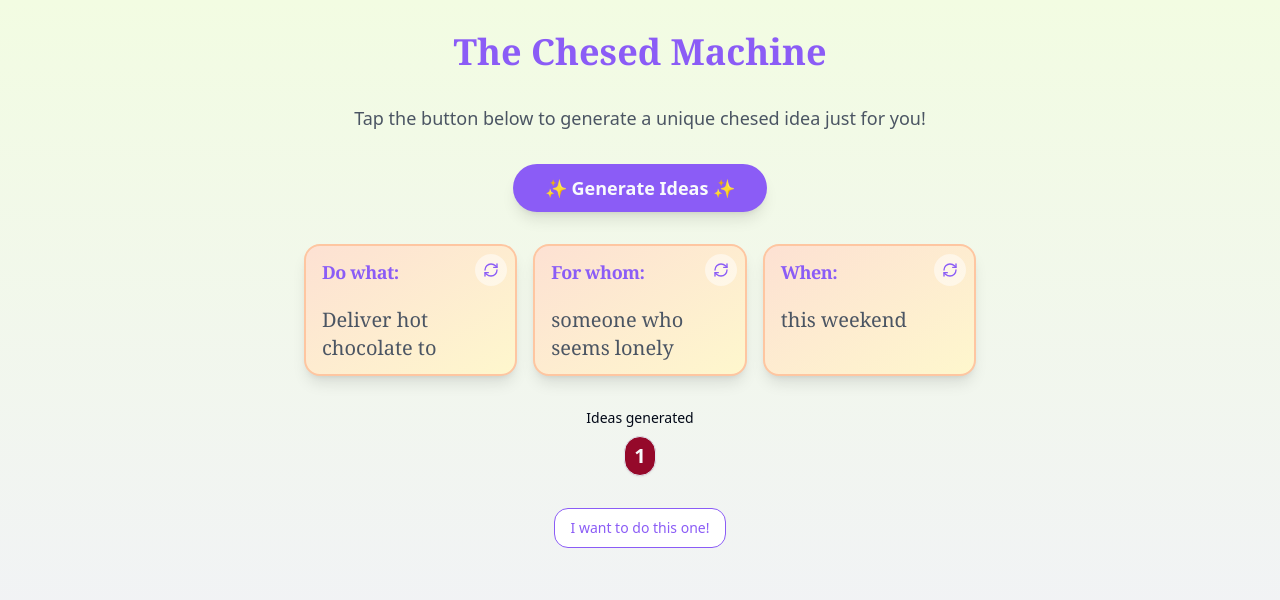
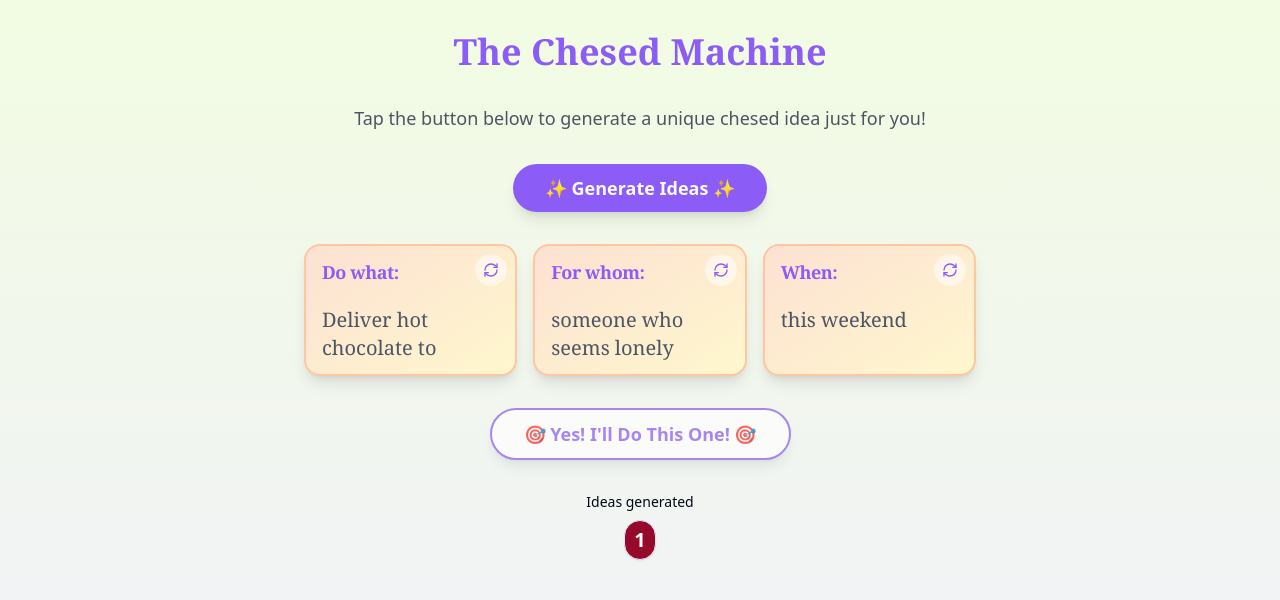
Before and after one commit to stiebeldavid/chesed-machine-netlify, a React (Vite) app: page / in a window 1280 px wide. Shown: the top 600 px of the page. Built offline with nearby package versions, Linux system fonts and the light colour scheme.

Commit message:
Move CTA Above Ideas Counter
Reposition the call-to-action button above the IdeasCounter component in the Index page to enhance visibility and engagement. Adjust styling to make it more eye-catching.
[skip gpt_engineer]

```diff
--- a/src/pages/Index.tsx
+++ b/src/pages/Index.tsx
@@ -129,15 +129,16 @@ const Index = () => {
           />
         </div>
 
-        <IdeasCounter count={ideasCount} />
-
         <Button
+          size="lg"
           variant="outline"
-          className="border-[#8B5CF6] text-[#8B5CF6] hover:bg-[#8B5CF6] hover:text-white transition-colors duration-300"
+          className="bg-white border-2 border-[#8B5CF6] text-[#8B5CF6] hover:bg-[#8B5CF6] hover:text-white transition-all duration-300 transform hover:scale-105 shadow-lg hover:shadow-xl rounded-full px-8 py-6 font-semibold text-lg animate-pulse"
           onClick={() => setShareOpen(true)}
         >
-          I want to do this one!
+          🎯 Yes! I'll Do This One! 🎯
         </Button>
+
+        <IdeasCounter count={ideasCount} />
 
         <ShareModal
           open={shareOpen}
```
